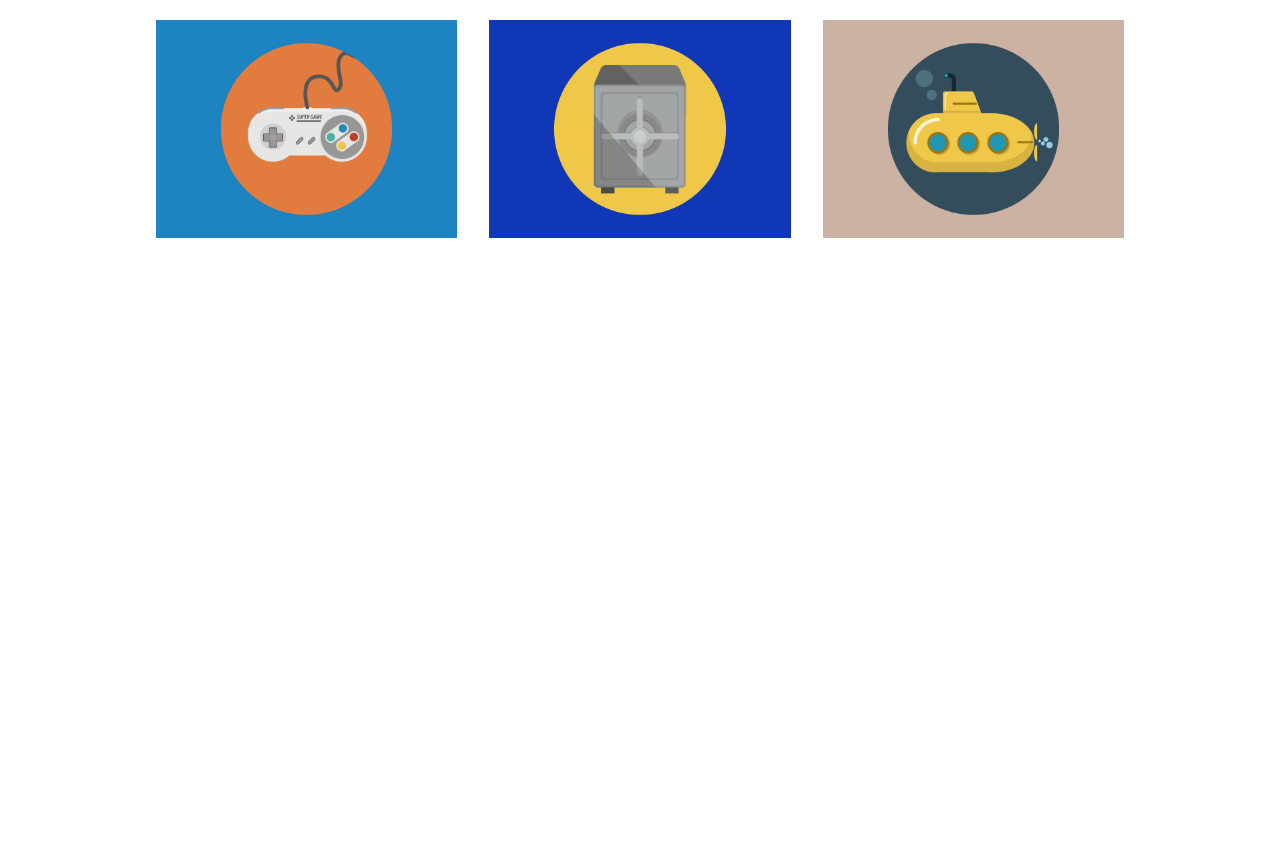
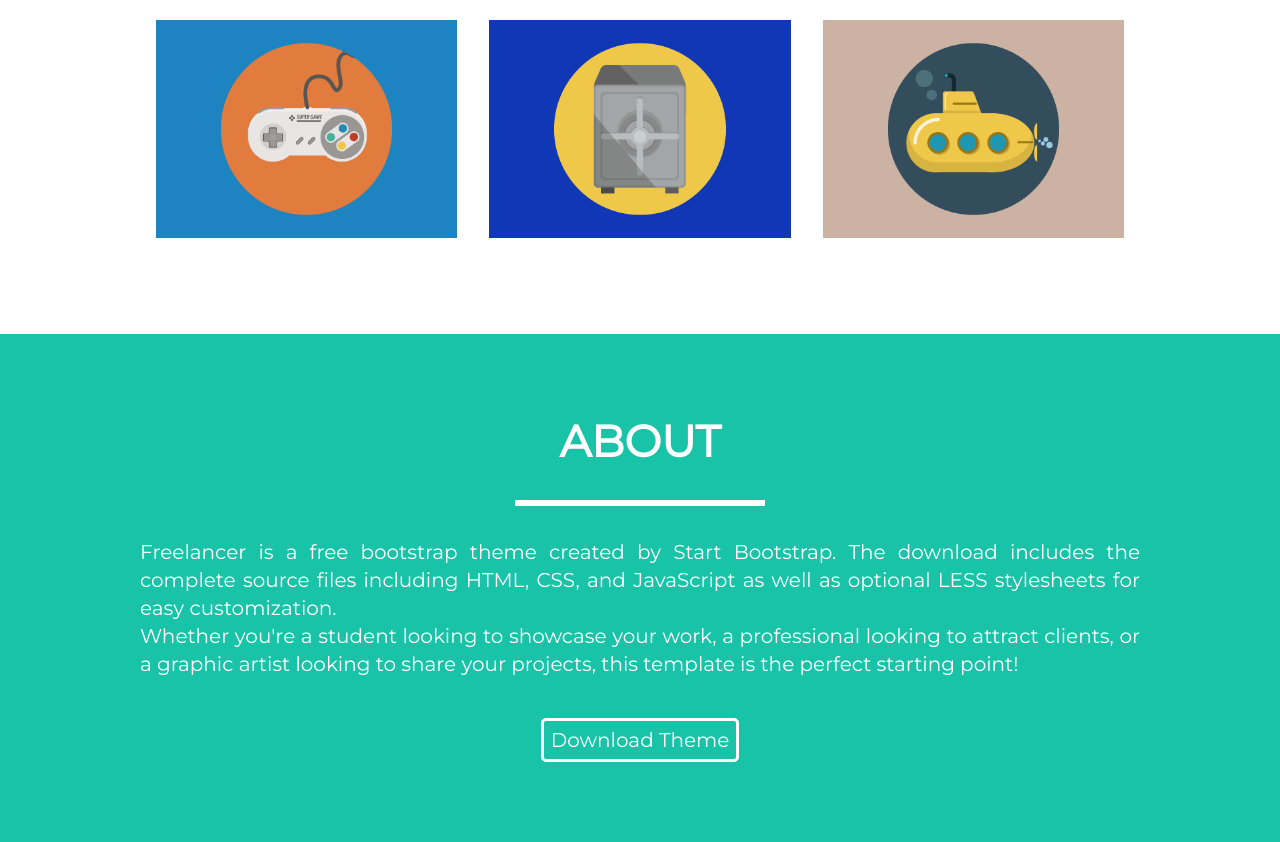
Before and after one commit to florcondori/Freelancer, a plain HTML site: page index.html in a window 1280 px wide. Shown: the part 1190-2032 px from the top of the page. Before the commit the page ends 1524 px from the top, so only its background shows below. Drawn offline with Linux system fonts and the light colour scheme.

Commit message:
section about

```diff
--- a/css/main.css
+++ b/css/main.css
@@ -59,8 +59,30 @@ div.portada p{
 	font-size: 1.5em;
 }
 
-/*Estilos para el portafolio*/
+/*Estilos para portafolio*/
 #portafolio img{
 	width: 100%;
 	height: 100%;
 }
+/*Estilos para about*/
+#about p{
+	font-size: 20px;
+	line-height: 1.4;
+	text-align: justify;
+}
+
+#about button{
+	background: transparent;
+	border-radius: 5px;
+	border: 3px solid white;
+	color: white;
+	font-size: 20px;
+	margin-top: 2em;
+	padding: 7px;
+	outline: 0;
+}
+#about button:hover{
+	background: white;
+	color: #19C3A8;
+	cursor: pointer;
+}
--- a/index.html
+++ b/index.html
@@ -51,5 +51,14 @@
 			</div>
 		</div>
 	</section>
+	<section id="about" class="bg-turqueza">
+		<div class="container">
+			<h2 class="uppercase">about</h2>
+			<hr class="line-star">
+			<p>Freelancer is a free bootstrap theme created by Start Bootstrap. The download includes the complete source files including HTML, CSS, and JavaScript as well as optional LESS stylesheets for easy customization.</p>
+			<p>Whether you're a student looking to showcase your work, a professional looking to attract clients, or a graphic artist looking to share your projects, this template is the perfect starting point!</p>
+			<button>Download Theme</button>
+		</div>
+	</section>
 </body>
 </html>
```
